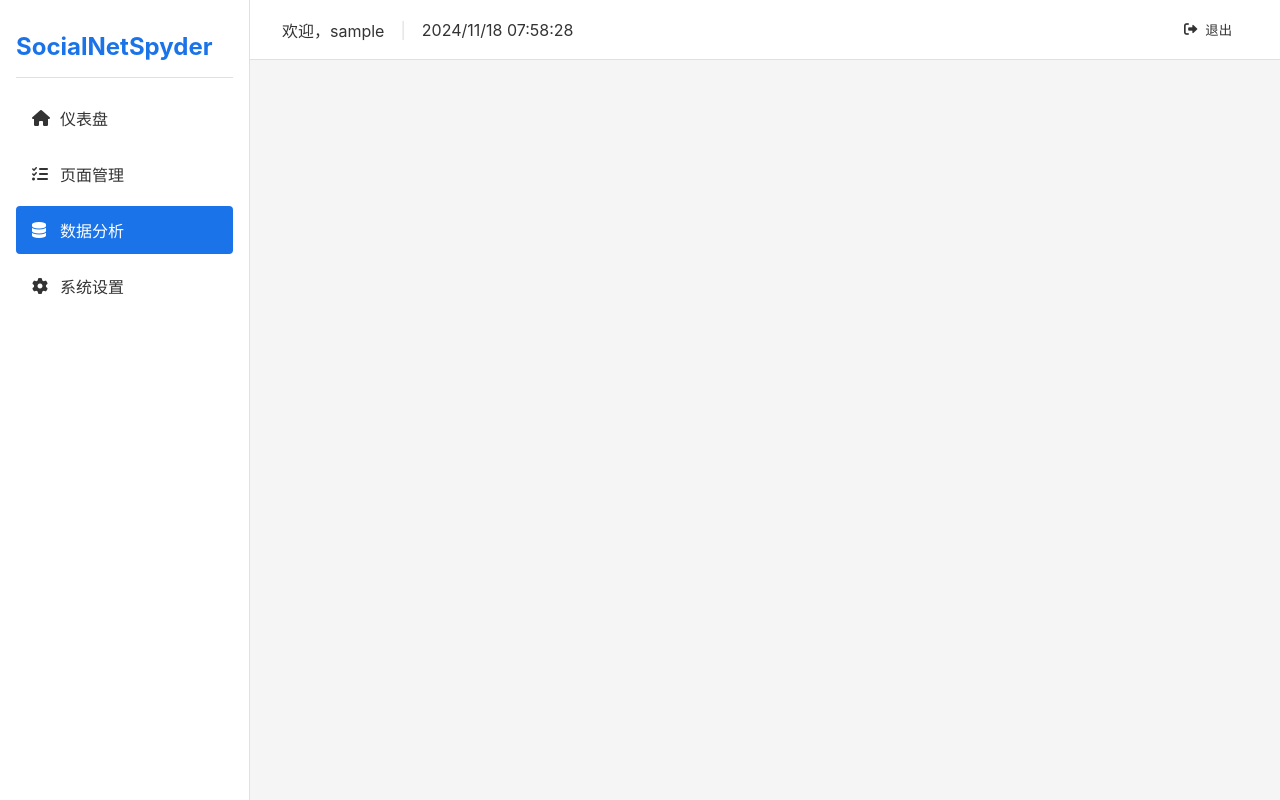
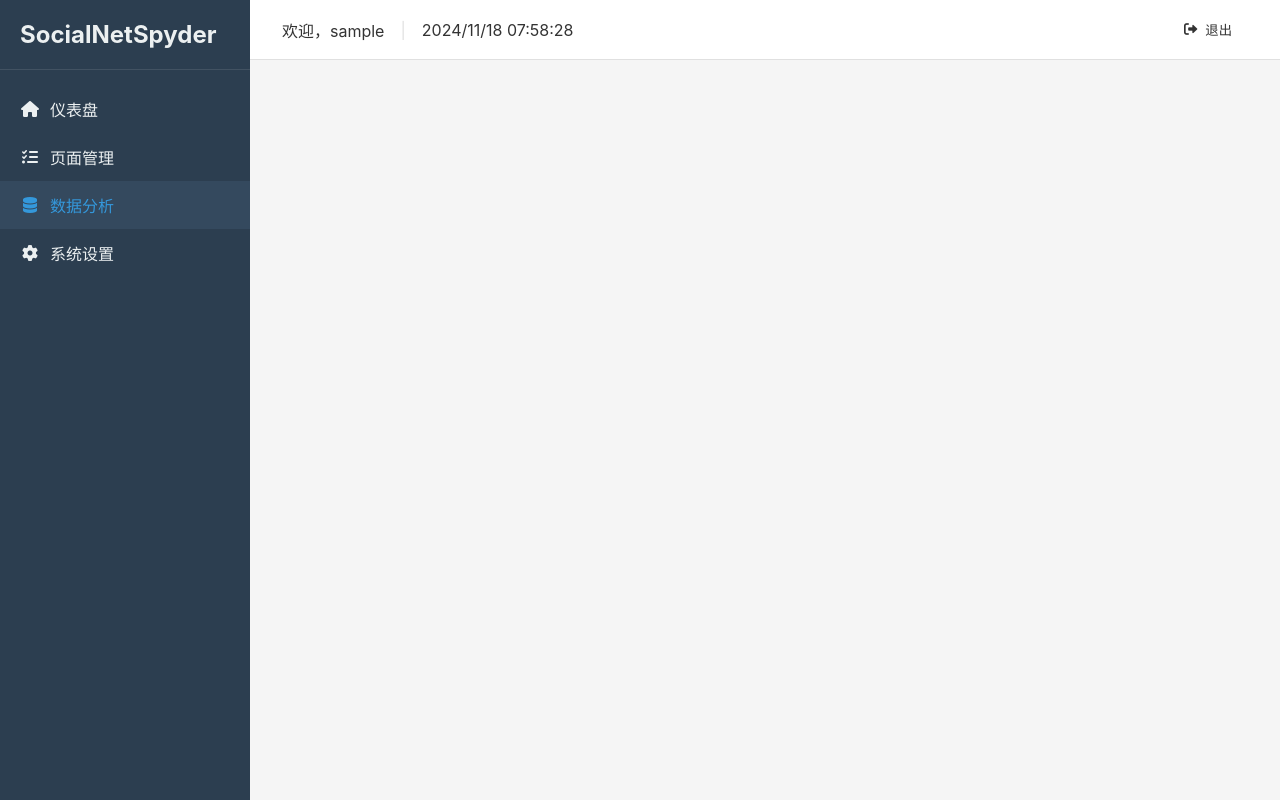
Before and after one commit to MooreFoss/SocialNetSpyder, a Node server app: page /manage/data in a window 1280 px wide. Run offline with Node 20, Linux system fonts and the light colour scheme; the visitor is signed in with stand-in values (Sample User, id 1); some libraries are stand-ins or nearby versions.

Commit message:
更新管理页面样式，添加用户登录状态检查，重构路由处理，优化侧边栏和导航样式

```diff
--- a/public/stylesheets/manage.css
+++ b/public/stylesheets/manage.css
@@ -16,44 +16,58 @@ body {
 }
 
 .sidebar {
-  background: #fff;
-  border-right: 1px solid #e0e0e0;
-  padding: 1rem;
+  width: 250px;
+  height: 100vh;
+  background: #2c3e50;
+  color: #ecf0f1;
 }
 .sidebar-header {
-  padding: 1rem 0;
-  border-bottom: 1px solid #e0e0e0;
+  padding: 20px;
+  border-bottom: 1px solid rgba(255, 255, 255, 0.1);
 }
 .sidebar-header h3 {
-  color: #1a73e8;
+  margin: 0;
+}
+.sidebar-header h3 a {
+  color: inherit;
+  text-decoration: none;
   font-size: 1.5rem;
+}
+.sidebar-header h3 a:hover {
+  color: #3498db;
+}
+.sidebar-nav {
+  padding: 15px 0;
 }
 .sidebar-nav ul {
   list-style: none;
-  margin-top: 1rem;
+  padding: 0;
+  margin: 0;
 }
-.sidebar-nav li {
-  margin: 0.5rem 0;
+.sidebar-nav ul li {
+  padding: 0;
 }
-.sidebar-nav li.active a {
-  background-color: #1a73e8;
-  color: white;
-}
-.sidebar-nav a {
+.sidebar-nav ul li a {
   display: flex;
   align-items: center;
-  padding: 0.75rem 1rem;
-  color: #333;
+  padding: 12px 20px;
+  color: #ecf0f1;
   text-decoration: none;
-  border-radius: 4px;
-  transition: background-color 0.3s;
+  transition: all 0.3s ease;
 }
-.sidebar-nav a:hover {
-  background-color: #f8f9fa;
+.sidebar-nav ul li a i {
+  margin-right: 10px;
+  width: 20px;
+  text-align: center;
 }
-.sidebar-nav a i {
-  margin-right: 0.5rem;
-  width: 20px;
+.sidebar-nav ul li a:hover {
+  background: rgba(255, 255, 255, 0.1);
+}
+.sidebar-nav ul li.active {
+  background: #34495e;
+}
+.sidebar-nav ul li.active a {
+  color: #3498db;
 }
 
 .main-content {
--- a/routes/manage.js
+++ b/routes/manage.js
@@ -3,57 +3,50 @@ const router = express.Router();
 const authMiddleware = require('../middleware/authMiddleware');
 const User = require('../models/user');
 
-router.get('/', authMiddleware, async (req, res) => {
+// 添加用户信息中间件
+router.use(authMiddleware, async (req, res, next) => {
     try {
-        const user = await User.findById(req.user.userId); // 假设authMiddleware设置了req.user
-        const currentTime = new Date().toLocaleString();
-        res.render('manage/layout', {
-            username: user.username,
-            uuid: user.userId,
-            currentTime: currentTime
-        });
+        const user = await User.findById(req.user.userId);
+        // 将用户信息存储在 res.locals 中,这样所有路由都能访问
+        res.locals.user = user;
+        next();
     } catch (err) {
         console.error(err);
         res.status(500).send('Server Error');
     }
 });
 
-// 仪表盘页面
-router.get('/dashboard', authMiddleware, async (req, res) => {
-    try {
-        const user = await User.findById(req.user.userId);
-        res.render('manage/pages/dashboard', {
-            currentPage: 'dashboard',
-            username: user.username,
-            uuid: user.userId,
-        });
-    } catch (err) {
-        console.error(err);
-        res.status(500).send('Server Error');
-    }
+// 修改根路由处理 - 重定向到 dashboard
+router.get('/', (req, res) => {
+    res.redirect('/manage/dashboard');
 });
 
-// 页面管理
-router.get('/tasks', authMiddleware, (req, res) => {
-    res.render('manage/pages/tasks', {
-        currentPage: 'tasks',
-        username: req.user.username
+router.get('/dashboard', (req, res) => {
+    res.render('manage/pages/dashboard', {
+        currentPage: 'dashboard',
+        username: res.locals.user.username,
+        uuid: res.locals.user.userId,
     });
 });
 
-// 数据分析
-router.get('/data', authMiddleware, (req, res) => {
-    res.render('manage/pages/data', {
-        currentPage: 'data',
-        username: req.user.username
+router.get('/tasks', (req, res) => {
+    res.render('manage/pages/tasks', {
+        currentPage: 'tasks',
+        username: res.locals.user.username
     });
 });
 
-// 系统设置
-router.get('/settings', authMiddleware, (req, res) => {
+router.get('/data', (req, res) => {
+    res.render('manage/pages/data', {
+        currentPage: 'data',
+        username: res.locals.user.username
+    });
+});
+
+router.get('/settings', (req, res) => {
     res.render('manage/pages/settings', {
         currentPage: 'settings',
-        username: req.user.username
+        username: res.locals.user.username
     });
 });
 
--- a/views/index.pug
+++ b/views/index.pug
@@ -27,7 +27,10 @@ html(lang="zh")
       section
         h2 一个用于调查社交网站传播路径的工具（开发中）
         .buttons
-          a.button.use(href="login") 使用
+          if isLoggedIn
+            a.button.use(href="/manage") 使用
+          else
+            a.button.use(href="/login") 使用
           a.button.wiki(href="#") 文档
       div#db-status 正在检查数据库状态...
     footer
--- a/views/manage/components/sidebar.pug
+++ b/views/manage/components/sidebar.pug
@@ -1,6 +1,7 @@
 .sidebar
   .sidebar-header
-    h3 SocialNetSpyder
+    h3
+      a(href="/") SocialNetSpyder
   nav.sidebar-nav
     ul
       li(class=currentPage === 'dashboard' ? 'active' : '')
--- a/views/manage/components/topbar.pug
+++ b/views/manage/components/topbar.pug
@@ -24,7 +24,7 @@ script.
       credentials: 'same-origin'
     }).then(response => {
       if(response.ok) {
-        window.location.href = '/login';
+        window.location.href = '/';
       }
     }).catch(err => {
       console.error('退出失败:', err);
```
Also changed, not shown: routes/index.js (+20 -2 lines), scss/manage.scss (+48 -29 lines), 1 other file.
